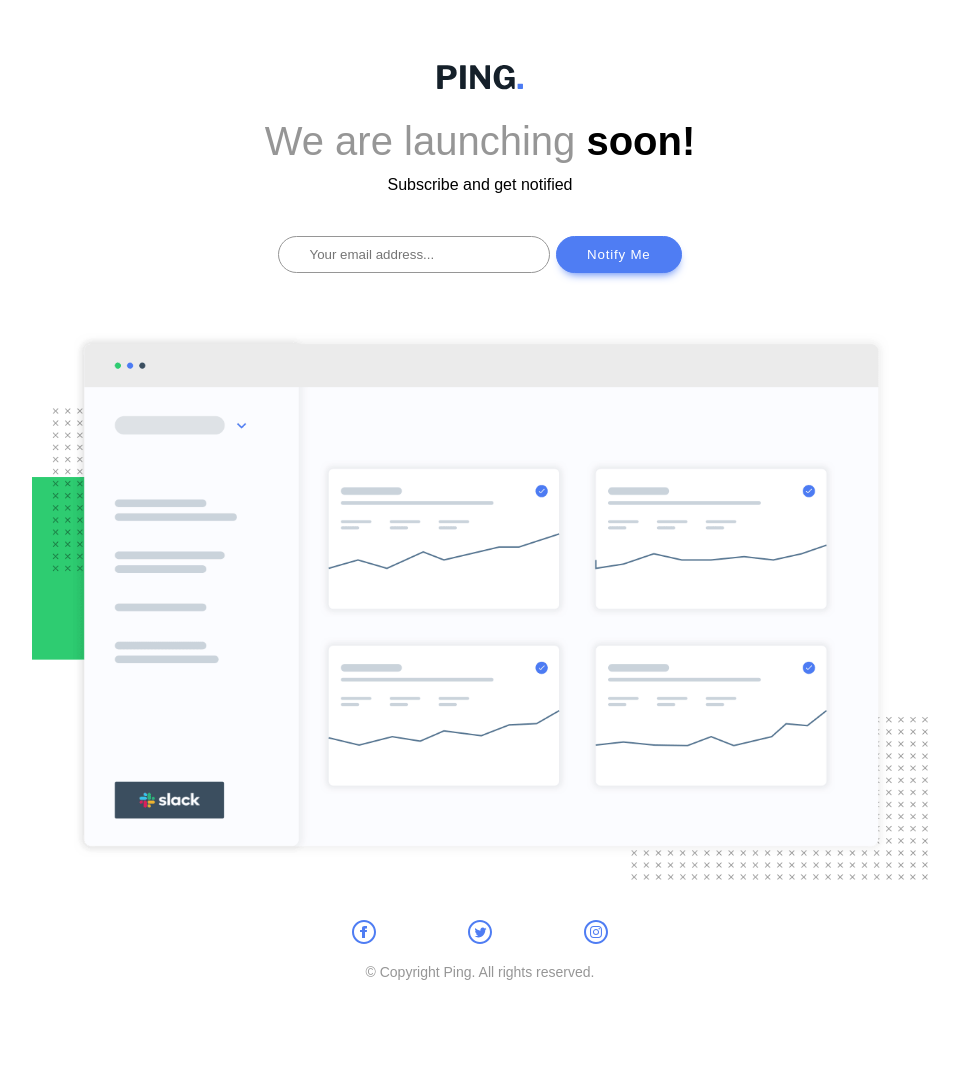
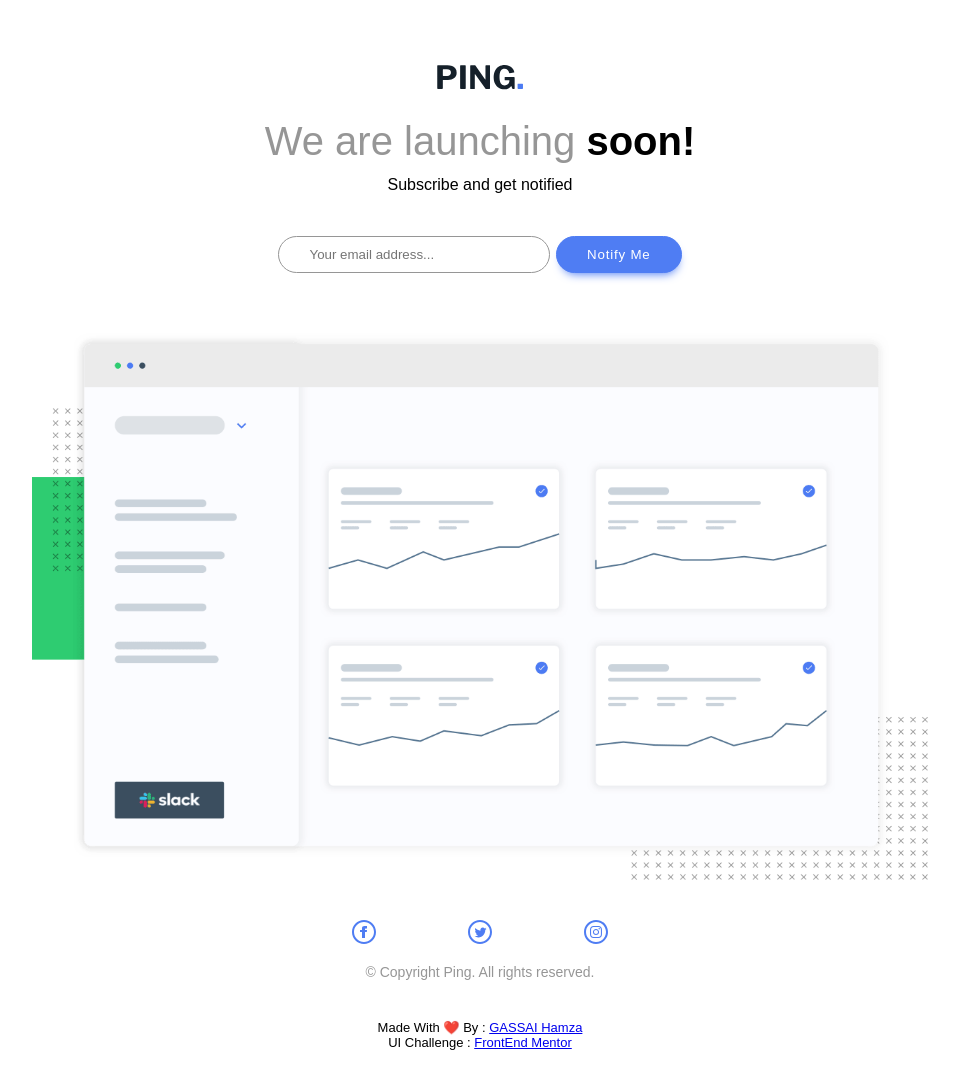
Before and after one commit to GHamza-Dev/Ping-single-column-coming-soon-page, a plain HTML site: page index.html in a window 1280 px wide. Shown: the whole page, without its empty margins (160-1119 px from the left). Before the commit the page ends 1020 px from the top, so only its background shows below. Drawn offline with Linux system fonts and the light colour scheme.

Commit message:
Add Author

```diff
--- a/index.html
+++ b/index.html
@@ -49,7 +49,10 @@
 
 
 
-
+    <div id="madeBy" style="font-size: small;text-align: center;margin-bottom: 20px;">
+        <p class="name">Made With ❤️ By : <a href="https://github.com/GHamza-Dev" title="github.com/GHamza-dev">GASSAI Hamza</a></p>
+        <p class="ui">UI Challenge : <a href="https://www.frontendmentor.io/challenges">FrontEnd Mentor</a> </p>
+    </div>
 
 
 
```
